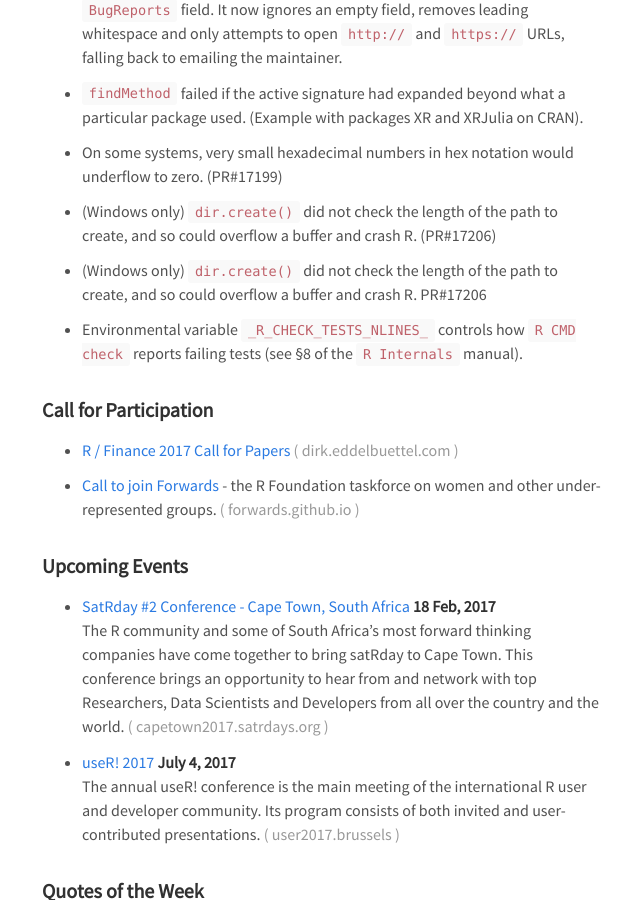
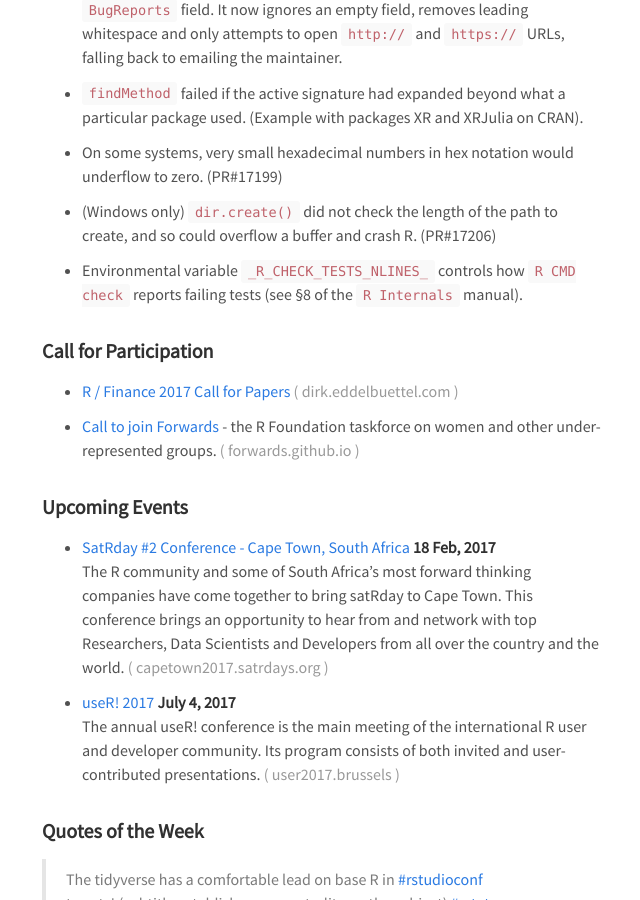
Before and after one commit to rweekly/rweekly.org, a Jekyll site: the page built from _posts/2017-01-16-2017-3.md, in a window 1280 px wide and 900 px high, scrolled down 6966 px. Shown: the whole window, without its empty margins (318-958 px from the left). Built offline with Jekyll 4.4.1, drawn with Linux system fonts in a browser that asks for light colours; comment, search, counter and statistics services are not loaded.

Commit message:
Fix: update R Core changes

```diff
--- a/_posts/2017-01-16-2017-3.md
+++ b/_posts/2017-01-16-2017-3.md
@@ -194,8 +194,6 @@ Updates from [R Core](http://developer.r-project.org/blosxom.cgi/R-devel/NEWS):
 
 + (Windows only) `dir.create()` did not check the length of the path to create, and so could overflow a buffer and crash R. (PR#17206)
 
-+ (Windows only) `dir.create()` did not check the length of the path to create, and so could overflow a buffer and crash R. PR#17206
-
 + Environmental variable `_R_CHECK_TESTS_NLINES_` controls how `R CMD check` reports failing tests (see §8 of the `R Internals` manual).
 
 ### Call for Participation
```
